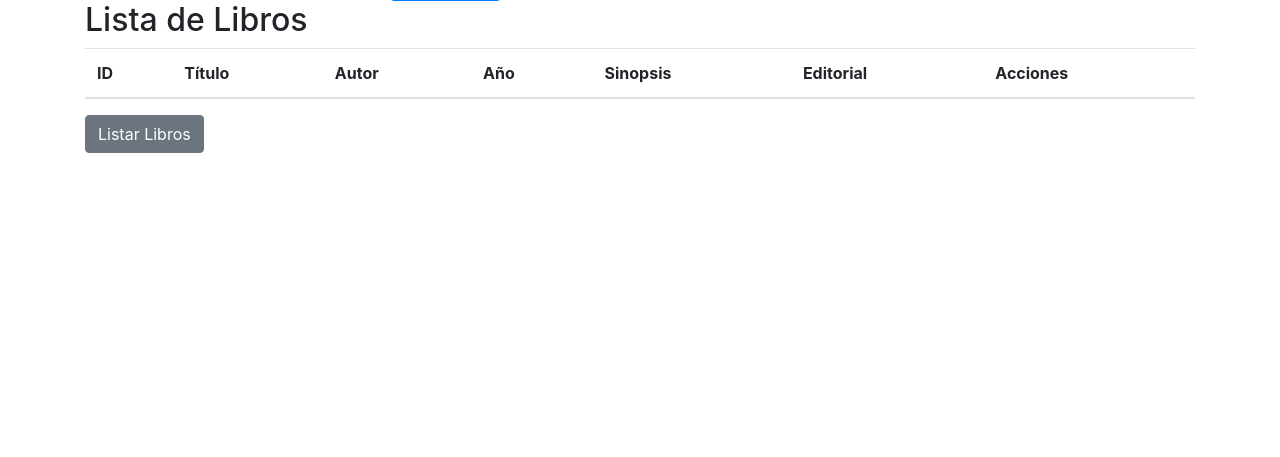
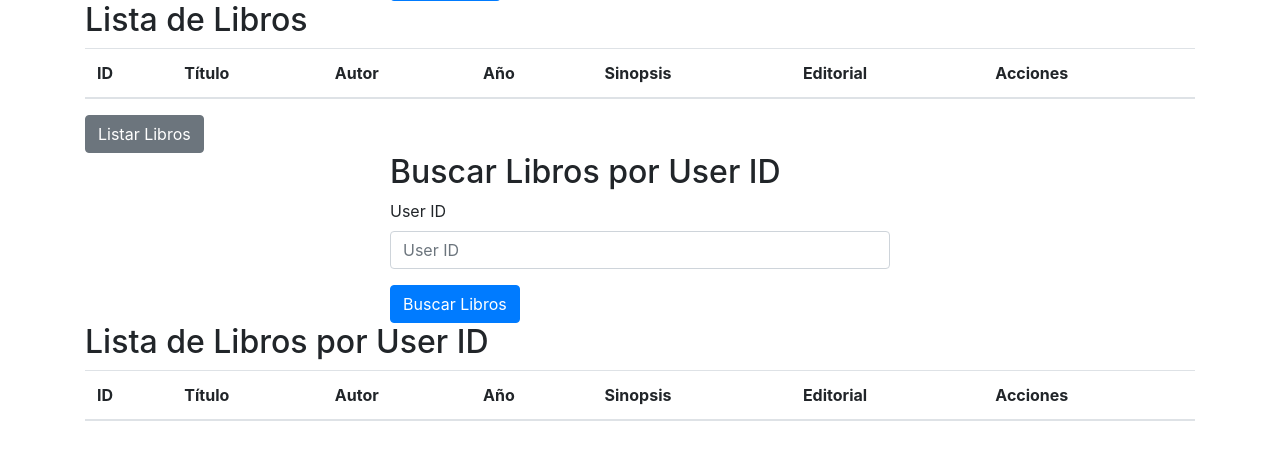
Before and after one commit to JJSaavedra52/PFSerTel, a Flask app: page /books in a window 1280 px wide. Shown: the part 649-1106 px from the top of the page. Before the commit the page ends 802 px from the top, so only its background shows below. Run offline with Flask 3, Linux system fonts and the light colour scheme; lists and menus that the app fills with data are empty; parts of the project's set-up code (start-up, migrations or seed data) failed here and were passed over; some libraries are stand-ins or nearby versions.

Commit message:
FEAT: Change the books.html to search by user's id

```diff
--- a/webapp/web/templates/books.html
+++ b/webapp/web/templates/books.html
@@ -36,6 +36,12 @@
             document.getElementById('bookForm').addEventListener('submit', function(event) {
                 event.preventDefault();
                 createBook();
+            });
+
+            document.getElementById('userBooksForm').addEventListener('submit', function(event) {
+                event.preventDefault();
+                var userId = document.getElementById('userId').value;
+                getBooksByUser(userId);
             });
         });
     </script>
@@ -96,6 +102,33 @@
             <tbody></tbody>
         </table>
         <button type="button" class="btn btn-secondary" onclick="getBooks()">Listar Libros</button>
+
+        <div class="form-container">
+            <h2>Buscar Libros por User ID</h2>
+            <form id="userBooksForm">
+                <div class="form-group">
+                    <label for="userId">User ID</label>
+                    <input type="number" class="form-control" id="userId" placeholder="User ID" required>
+                </div>
+                <button type="submit" class="btn btn-primary">Buscar Libros</button>
+            </form>
+        </div>
+
+        <h2>Lista de Libros por User ID</h2>
+        <table id="user-book-list" class="table table-striped">
+            <thead>
+                <tr>
+                    <th>ID</th>
+                    <th>Título</th>
+                    <th>Autor</th>
+                    <th>Año</th>
+                    <th>Sinopsis</th>
+                    <th>Editorial</th>
+                    <th>Acciones</th>
+                </tr>
+            </thead>
+            <tbody></tbody>
+        </table>
     </div>
 
     <script src="../static/script.js"></script>
```
